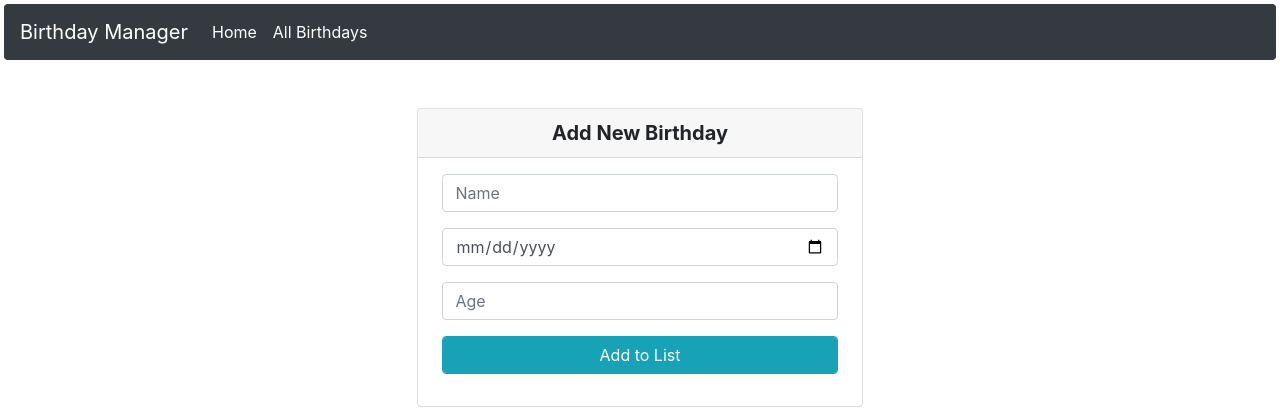
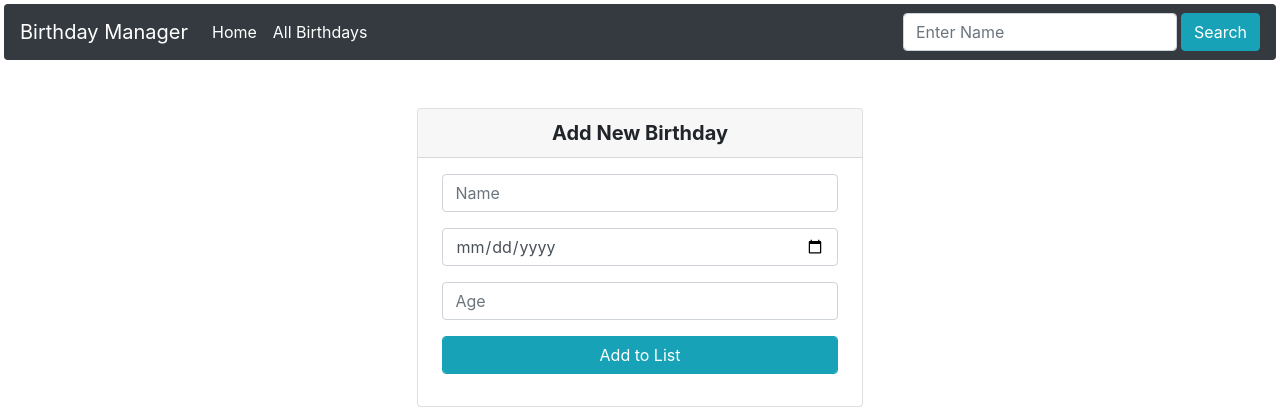
Before and after one commit to baliyanvinay/Birthdays, a Django app: page /list_birthdays/add_new/ in a window 1280 px wide. Shown: the top 420 px of the page. Run offline with Django 3.2, Linux system fonts and the light colour scheme; some libraries are stand-ins or nearby versions.

Commit message:
Delete button now works fine

```diff
--- a/List_Birthdays/static/list_birthdays/script.js
+++ b/List_Birthdays/static/list_birthdays/script.js
@@ -0,0 +1 @@
+alert("Hello, Welcome to Javatpoint");
--- a/List_Birthdays/templates/list_birthdays/add_new.html
+++ b/List_Birthdays/templates/list_birthdays/add_new.html
@@ -9,10 +9,10 @@
         <form class="text-center" method="POST" action="">
             {% csrf_token %}
             <div class="form-group">
-                <input type="text" required class="form-control" id="name" placeholder="Name" name='name'>
+                <input type="text" required class="form-control" id="name" placeholder="Name" name='name' required>
             </div>
             <div class="form-group">
-                <input type="date" required class="form-control" id="dob" name='dob'>
+                <input type="date" required class="form-control" id="dob" name='dob' required>
             </div>
             <div class="form-group">
                 <input type="number" class="form-control" id="age" placeholder="Age" name='age'>
--- a/List_Birthdays/templates/list_birthdays/index.html
+++ b/List_Birthdays/templates/list_birthdays/index.html
@@ -1,11 +1,5 @@
 {% extends 'list_birthdays/layout.html' %}
 {% block body %}
-<div class="mx-auto m-1 float-right">
-    <form class="form-inline" method="GET" action="">
-        <input class="form-control" type="search" placeholder="Search" aria-label="Search" name="search_name">
-        <button class="btn btn-info ml-1" type="submit">Search</button>
-    </form>
-</div>
 
 <!--Displays Today's Birthdays-->
 <div class="mx-auto mt-5 text-center" style="width: 75%;">
--- a/List_Birthdays/templates/list_birthdays/layout.html
+++ b/List_Birthdays/templates/list_birthdays/layout.html
@@ -21,6 +21,13 @@
           <a class="nav-link" href="{% url 'list_all' %}">All Birthdays</a>
         </li>
       </ul>
+
+      <!--Search Option to be available on all the pages-->
+      <form class="form-inline ml-auto" method="GET" action="">
+        <input class="form-control" type="search" placeholder="Enter Name" aria-label="Search" name="search_name">
+        <button class="btn btn-info ml-1" type="submit">Search</button>
+      </form>
+
     </div>
   </nav>
   {% block body %}
--- a/List_Birthdays/templates/list_birthdays/list_all.html
+++ b/List_Birthdays/templates/list_birthdays/list_all.html
@@ -23,6 +23,7 @@
                 <td>{{ birthday.dob }}</td>
                 <td>{{ birthday.age }}</td>
                 <td>
+                    <!--This will display a delete icon which will be used to delete a record based on the id-->
                     <a href="{% url 'delete_birthday' birthday.id%}" type="submit">
                         <img src="{% static 'list_birthdays/images/icon.svg' %}" alt="My image" height="15px"
                             style="margin-left: 20%;">
--- a/List_Birthdays/views.py
+++ b/List_Birthdays/views.py
@@ -12,7 +12,7 @@ def index(request):
     search_name = request.GET.get('search_name')
     if search_name:
         model_data = {
-            "Birthdays": Tab_Birthdays.objects.filter(name=search_name.capitalize()),
+            "Birthdays": Tab_Birthdays.objects.filter(name__contains=search_name.capitalize()).order_by('dob_current_year'),
             "Birthday_today": Tab_Birthdays.objects.filter(dob_current_year=date.today())
         }
     else:
@@ -46,14 +46,24 @@ def add_new(request):
 
 
 def list_all(request):
+    search_name = request.GET.get('search_name')
+    if search_name:
+        model_data = {
+            "Birthdays": Tab_Birthdays.objects.filter(name__contains=search_name.capitalize()).order_by('dob_current_year')
+        }
+    else:
+        model_data = {
+            "Birthdays": Tab_Birthdays.objects.all().order_by('dob_current_year')
+        }
+    return render(request, template_name='list_birthdays/list_all.html', context=model_data)
+
+
+def delete_birthday(request, id):
+    del_obj = Tab_Birthdays.objects.get(id=id)
+    del_obj.delete()
+
+    # reloading the model_data after the delete has been called
     model_data = {
         "Birthdays": Tab_Birthdays.objects.all().order_by('dob_current_year')
     }
     return render(request, template_name='list_birthdays/list_all.html', context=model_data)
-
-
-def delete_birthday(request, id):
-    model_data = {
-        "Birthdays": Tab_Birthdays.objects.exclude(id=id)
-    }
-    return render(request, template_name='list_birthdays/list_all.html', context=model_data)
```
Also changed, not shown: db.sqlite3.
